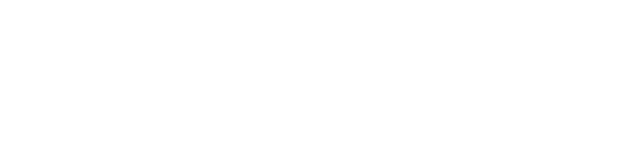
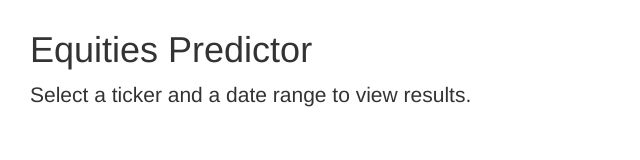
Before and after one commit to prisubs/CompliantWeb, a plain HTML site: page app/form.html in a window 1280 px wide. Shown: the whole page, without its empty margins (0-640 px from the left). Drawn offline with nearby package versions, Linux system fonts and the light colour scheme.

Commit message:
frontend setup

```diff
--- a/app/form.html
+++ b/app/form.html
@@ -1,10 +1,21 @@
 <!DOCTYPE html>
 <html lang="en">
 <head>
+    <!-- Bootstrap -->
+    <link rel="stylesheet" href="https://maxcdn.bootstrapcdn.com/bootstrap/3.3.7/css/bootstrap.min.css" integrity="sha384-BVYiiSIFeK1dGmJRAkycuHAHRg32OmUcww7on3RYdg4Va+PmSTsz/K68vbdEjh4u" crossorigin="anonymous">
+    <link rel="stylesheet" href="https://maxcdn.bootstrapcdn.com/bootstrap/3.3.7/css/bootstrap-theme.min.css" integrity="sha384-rHyoN1iRsVXV4nD0JutlnGaslCJuC7uwjduW9SVrLvRYooPp2bWYgmgJQIXwl/Sp" crossorigin="anonymous">
+
+    <link rel="stylesheet" href="static/styles.css">
     <meta charset="UTF-8">
-    <title>Title</title>
+    <title>Equities Predictor</title>
 </head>
 <body>
+    <h1 class="display-1">Equities Predictor</h1>
+    <p class="lead">
+        Select a ticker and a date range to view results.
+    </p>
+
 
 </body>
+<script src="https://maxcdn.bootstrapcdn.com/bootstrap/3.3.7/js/bootstrap.min.js" integrity="sha384-Tc5IQib027qvyjSMfHjOMaLkfuWVxZxUPnCJA7l2mCWNIpG9mGCD8wGNIcPD7Txa" crossorigin="anonymous"></script>
 </html>
--- /dev/null
+++ b/app/static/styles.css
@@ -0,0 +1,3 @@
+body {
+    margin: 30px;
+}
```
Also changed, not shown: app/result.html (+7 -1 lines).
